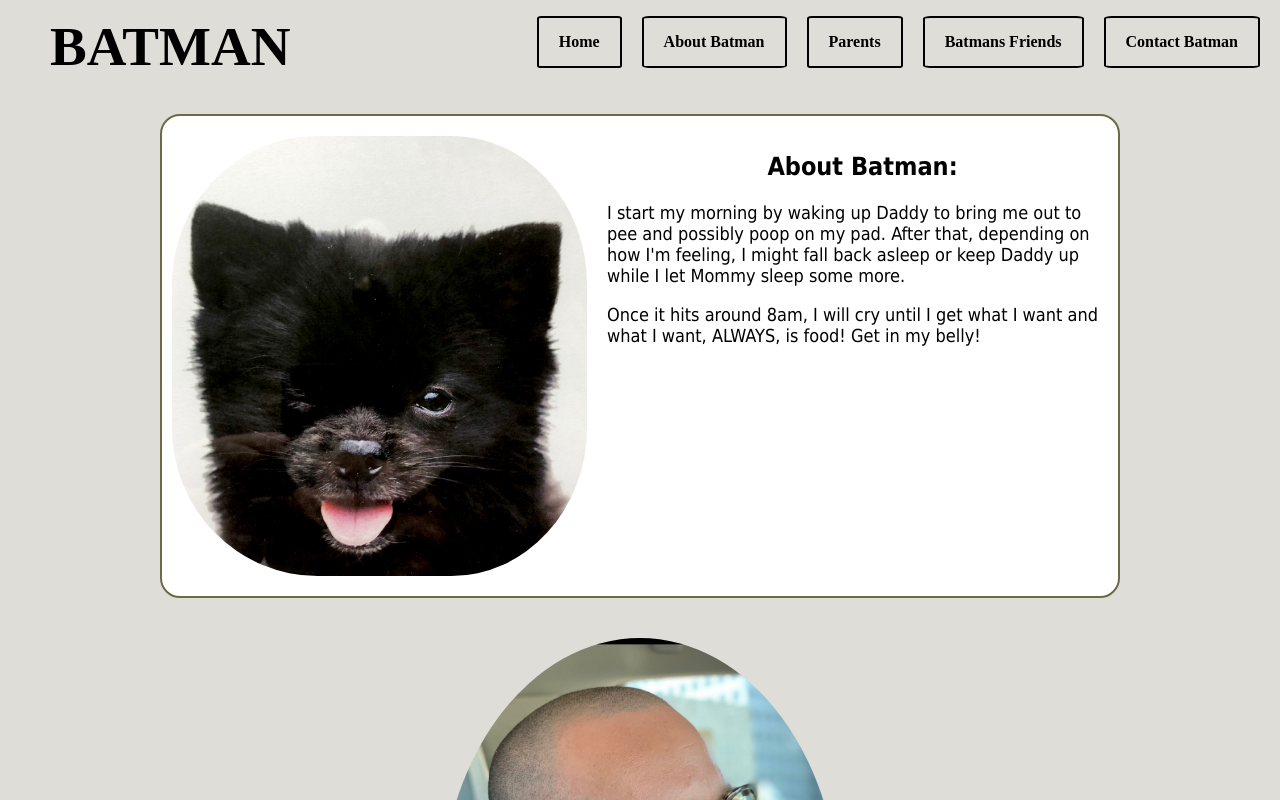
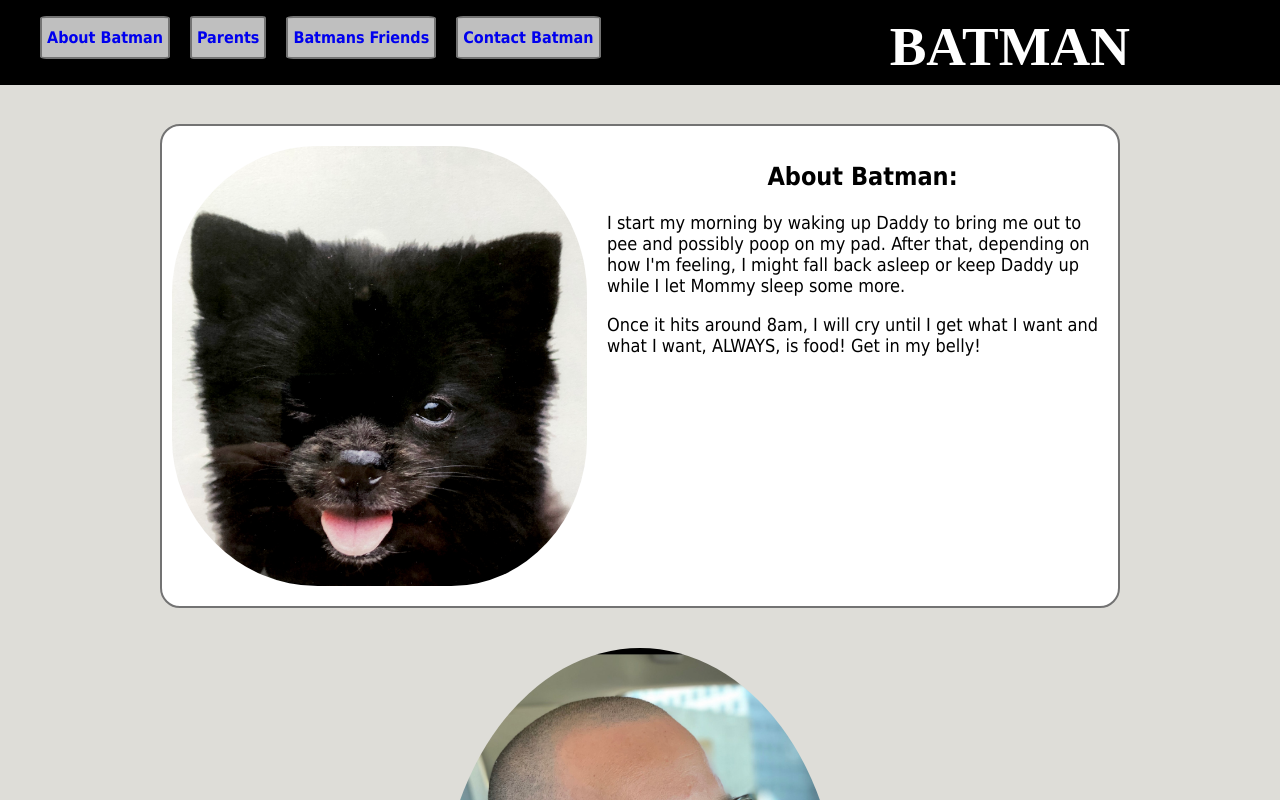
Before and after one commit to passthemike/bat-man, a plain HTML site: page index.html in a window 1280 px wide. Shown: the top 800 px of the page. Drawn offline with Linux system fonts and the light colour scheme.

Commit message:
Updated header bkg color, <a> color, and linking <a> elements

```diff
--- a/index.html
+++ b/index.html
@@ -14,23 +14,22 @@
 <body>
     <div class="header">
         <div class="inner-header">
+
             <div class="logo_container">
+                <h1><span>BATMAN</span><h1>
+            </div>
 
-                <h1><span>BATMAN</span><h1>
-              </div>
+          <div class="site-nav">
+              <ul>
+                <a href="#about-batman">About Batman</a>
+                <a href="#parents">Parents</a>
+                <a href="#batmans-friends">Batmans Friends</a>
+                <a href="#contact-batman">Contact Batman</a>
+              </ul>
+          </div>
 
-            <nav class="site-nav">
-              <ul>
-                <a><li><b>Home</b></li></a>
-                <a><li><b>About Batman</b></li></a>
-                <a><li><b>Parents</b></li></a>
-                <a><li><b>Batmans Friends</b></li></a>
-                <a><li><b>Contact Batman</b></li></a>
-              </ul>
-            </nav>
         </div>
       </div>
-</div>
 
 
 <br/>
@@ -47,7 +46,7 @@
     <img src="../bat-man/img/bat-wink.jpg">
 
 
-    <h2>About Batman:</h2>
+    <h2 id="about-batman">About Batman:</h2>
 
     <p>I start my morning by waking up Daddy to bring me out to pee and possibly poop on my pad. After that, depending on how I'm feeling, I might fall back asleep or keep Daddy up while I let Mommy sleep some more.</p>
 
@@ -73,7 +72,7 @@
 
   <img src="../bat-man/img/mommy-daddy.jpg">
 
-      <h3>Mommy and Daddy:</h3>
+      <h3 id="parents">Mommy and Daddy:</h3>
 
       <p>My Mommy is the bestest because she gives me all the kisu's! My Daddy first imprinted on me and he also trains me. He's OK, I guess.</p>
 
@@ -97,7 +96,7 @@
 
     <img src="../bat-man/img/larney.jpg">
 
-      <h3>Best Friend:</h3>
+      <h3 id="batmans-friends">Batmans Friends:</h3>
 
       <p>This is my <del>newest</del> <ins>best</ins> friend! Long-Neck Larney. Where do I even begin... <s>We've been through so much together!</s> I received him as a gift from my parents and the rest is history.</p>
 
@@ -183,7 +182,7 @@
   <footer>
     <address>
 
-      <h5>Email:</h5><p><a href="mailto:thedarkpupper@gmail.com">thedarkpupper@gmail.com</a></p>
+      <h5 id="contact-batman">Email:</h5><p><a href="mailto:thedarkpupper@gmail.com">thedarkpupper@gmail.com</a></p>
 
     </address>
 
--- a/styles.css
+++ b/styles.css
@@ -1,8 +1,12 @@
+* {
+  box-sizing: border-box;
+}
+
 .header{
     width: 100%;
-    height: 75px;
+    height: 85px;
     display: block;
-    background-color: #deddd8;
+    background-color: black;
     margin-bottom: 20px;
 }
 
@@ -16,12 +20,12 @@
 .logo_container{
       height: 100%;
       display: table;
-      float: left;
+      float: right;
 }
 
 .logo_container h1{
-      color: black;
-      height: 20px;
+      color: white;
+      height: 25px;
       display: table-cell;
       font-family: "Andes";
       font-size: 55px;
@@ -35,16 +39,23 @@
 .site-nav {
       float: right;
       height: 100%;
+      top:0;
+      width: 100%;
+      position: absolute;
+      overflow: hidden;
 }
 
 .site-nav a{
       height: 100%;
       display: block;
       float: left;
-      padding: 15px 20px;
-      border: 2px solid black;
+      padding: 10px 5px;
+      border: 2px double #737373;
       border-radius: 5%;
       margin-right: 20px;
+      background-color: #bfbfbf;
+      text-decoration: none;
+      font-weight: bolder;
 }
 
 .site-nav a:last-child{
@@ -55,10 +66,10 @@
       display: table-cell;
       vertical-align: middle;
       height: 100%;
-      color: black;
-      font-family: "Arial, sans-serif";
+      color: #333333;
+      font-family: "Andes, sans-serif";
       font-size: 16px;
-      margin-right: 5px;
+      margin-left: 5px;
 }
 
 .site-nav a:hover {
@@ -89,7 +100,7 @@ html, body{
 .about-batman {
     max-width: 66%
     padding: 5px 10px;
-    border: 2px solid #6b6b47;
+    border: 2px solid #737373;
     border-radius: 20px;
     background-color: white;
     box-sizing: border-box;
@@ -156,8 +167,9 @@ html, body{
 .parents {
   max-width: 66%
   padding: 5px 10px;
-  border: 2px solid #6b6b47;
+  border: 2px solid #737373;
   background-color: white;
+  border-radius: 20px;
   box-sizing: border-box;
 }
 
@@ -222,8 +234,9 @@ html, body{
 .batmans-friends {
   max-width: 66%
   padding: 5px 10px;
-  border: 2px solid #6b6b47;
+  border: 2px solid #737373;
   background-color: white;
+  border-radius: 20px;
   box-sizing: border-box;
 }
 
@@ -276,7 +289,7 @@ html, body{
 }
 
 .bat-grass img {
-  border-radius: 50%;
+  border-radius: 15%;
   padding-top: 40px;
   padding-bottom: 40px;
 }
```
